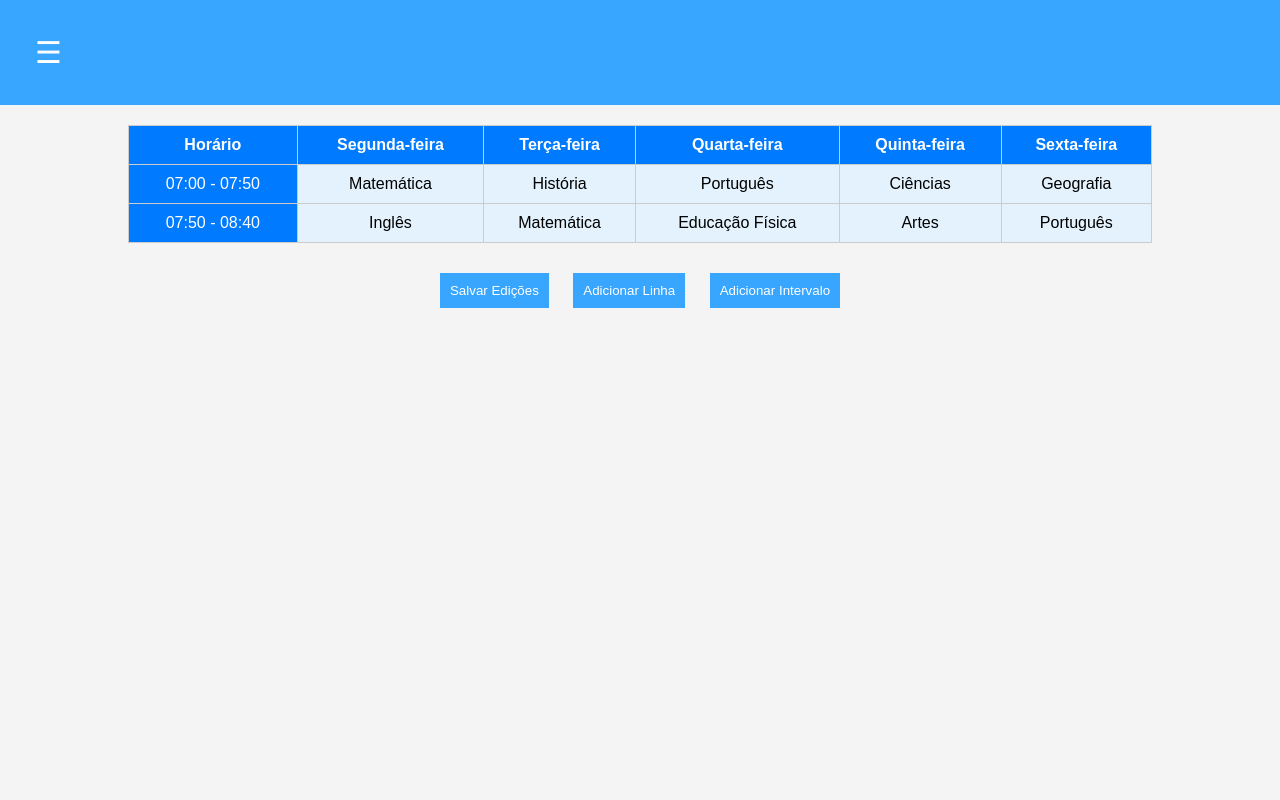
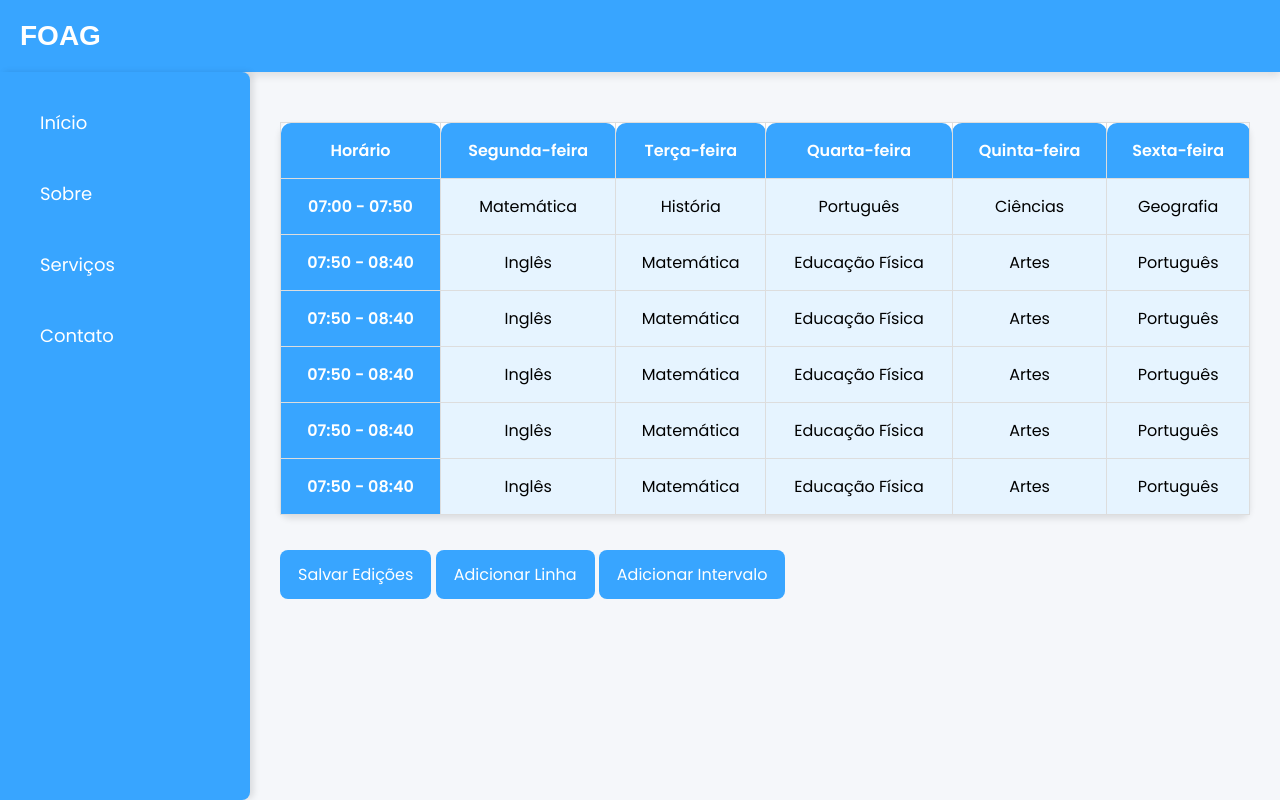
Before and after one commit to kramsite/foag.github.io, a PHP site: page /horario.html in a window 1280 px wide. Run offline with PHP 8.4, Linux system fonts and the light colour scheme.

Commit message:
wqasa
sasas

```diff
--- a/HORARIO/horario.css
+++ b/HORARIO/horario.css
@@ -1,86 +1,139 @@
-body {
-    font-family: Arial, sans-serif;
-    text-align: center;
-    background-color: #f4f4f4;
+* {
     margin: 0;
     padding: 0;
+    box-sizing: border-box;
+    font-family: 'Poppins', sans-serif;
 }
 
-.header {
-    background: #38a5ff;
-    padding: 15px;
-    text-align: left;
-    position: relative;
+/* Corpo da página */
+body {
+    display: flex;
+    flex-direction: column;
+    height: 100vh;
+    background-color: #f5f7fa; /* Cor suave de fundo */
 }
 
-.menu-button {
-    background: transparent;
+/* Cabeçalho do site */
+header.cabecalho {
+    font-family: 'snap ITC', sans-serif ;
+    width: 100%;
+    background-color: #38a5ff ; /* Azul mais suave */
     color: white;
-    padding: 10px;
-    border: none;
-    cursor: pointer;
-    font-size: 30px;
+    text-align: left;
+    padding: 20px;
+    font-size: 28px;
+    font-weight: 700;
+    box-shadow: 0 4px 8px rgba(0, 0, 0, 0.1); /* Sombra sutil */
 }
 
-.menu-lateral {
-    height: 100%;
-    width: 0;
-    position: fixed;
-    top: 0;
-    left: 0;
-    background-color: #38a5ff;
-    overflow-x: hidden;
-    transition: 0.5s;
-    padding-top: 60px;
+/* Container geral (menu e conteúdo principal) */
+.container {
+    display: flex;
+    flex: 1;
 }
 
-.menu-lateral a {
-    padding: 10px 15px;
-    text-decoration: none;
-    font-size: 18px;
-    color: white;
-    display: block;
-    transition: 0.3s;
+/* Menu lateral */
+nav.menu {
+    width: 250px;
+    background-color: #38a5ff; /* Azul */
+    padding: 25px 20px;
+    display: flex;
+    flex-direction: column;
+    gap: 20px;
+    box-shadow: 4px 0 6px rgba(0, 0, 0, 0.1); /* Sombra suave à direita */
+    border-top-right-radius: 8px;
+    border-bottom-right-radius: 8px;
 }
 
-.menu-lateral a:hover {
-    background-color: #575757;
+/* Links do menu */
+nav.menu a {
+    text-decoration: none;
+    color: white;
+    font-size: 18px;
+    padding: 12px 20px;
+    border-radius: 8px;
+    transition: background-color 0.3s, transform 0.2s ease-in-out;
 }
 
+/* Hover dos links */
+nav.menu a:hover {
+    background-color: #38a5ff;
+    transform: translateX(5px); /* Efeito de deslizar */
+}
+
+/* Área principal para o conteúdo da tabela */
+.main-content {
+    flex: 1;
+    padding: 30px;
+    overflow-x: auto;
+}
+
+/* Estilos da tabela */
 table {
-    width: 80%;
-    margin: 20px auto;
+    width: 100%;
+    margin: 20px 0;
     border-collapse: collapse;
     background: white;
+    border-radius: 10px;
+    box-shadow: 0 4px 6px rgba(0, 0, 0, 0.1); /* Sombra suave */
 }
+
 th, td {
-    border: 1px solid #ccc;
-    padding: 10px;
+    border: 1px solid #ddd;
+    padding: 15px;
     text-align: center;
 }
+
 th {
-    background: #007BFF;
+    background: #38a5ff;
     color: white;
+    font-weight: bold;
+    border-radius: 10px 10px 0 0;
 }
+
 tr:nth-child(even) {
-    background: #f9f9f9;
+    background: #f1f1f1;
 }
+
 td[contenteditable="true"] {
-    background-color: #e3f2fd;
+    background-color: #e6f4ff;
     cursor: text;
 }
+
 td:first-child {
-    background-color: #007BFF;
+    background-color: #38a5ff;
     color: white;
+    font-weight: bold;
 }
+
+/* Botões */
 button {
-    margin: 10px;
-    padding: 10px;
+    margin: 15px 0;
+    padding: 12px 18px;
     background-color: #38a5ff;
     color: white;
     border: none;
+    border-radius: 8px;
     cursor: pointer;
+    font-size: 16px;
+    transition: background-color 0.3s, transform 0.2s ease-in-out;
 }
+
 button:hover {
-    background-color: #218838;
+    background-color: #0056b3;
+    transform: scale(1.05); /* Efeito de aumento */
 }
+
+/* Adicionando animações */
+@keyframes fadeIn {
+    0% {
+        opacity: 0;
+    }
+    100% {
+        opacity: 1;
+    }
+}
+
+body {
+    animation: fadeIn 1s ease-in;
+}
--- a/HORARIO/horario.html
+++ b/HORARIO/horario.html
@@ -6,21 +6,23 @@
     <title>Horário Escolar</title>
     <link rel="stylesheet" href="horario.css">
     <link href="https://fonts.googleapis.com/css2?family=Poppins:wght@400;600&family=Roboto:wght@400;500&display=swap" rel="stylesheet">
+</head>
 
-</head>
-<body onload="carregarEdicoes()">
-    <div class="header">
-        <button class="menu-button" onclick="toggleMenu()">☰</button>
-    </div>
+<body>
+    <header class="cabecalho">FOAG</header>
+    <div class="container">
+        <!-- Menu lateral -->
+        <nav class="menu">
+            <a href="#">Início</a>
+            <a href="#">Sobre</a>
+            <a href="#">Serviços</a>
+            <a href="#">Contato</a>
+        </nav>
 
-    <div id="menuLateral" class="menu-lateral">
-        <a href="javascript:void(0)" onclick="toggleMenu()">Fechar</a>
-        <a href="#">Opção 1</a>
-        <a href="#">Opção 2</a>
-        <a href="#">Opção 3</a>
-    </div>
-
+        <!-- Área principal para conteúdo -->
+        <div class="main-content">
             <table id="scheduleTable">
+                <thead>
                     <tr>
                         <th>Horário</th>
                         <th>Segunda-feira</th>
@@ -29,6 +31,8 @@
                         <th>Quinta-feira</th>
                         <th>Sexta-feira</th>
                     </tr>
+                </thead>
+                <tbody>
                     <tr>
                         <td contenteditable="true">07:00 - 07:50</td>
                         <td contenteditable="true">Matemática</td>
@@ -45,13 +49,50 @@
                         <td contenteditable="true">Artes</td>
                         <td contenteditable="true">Português</td>
                     </tr>
+                     <tr>
+                    <td contenteditable="true">07:50 - 08:40</td>
+                    <td contenteditable="true">Inglês</td>
+                    <td contenteditable="true">Matemática</td>
+                    <td contenteditable="true">Educação Física</td>
+                    <td contenteditable="true">Artes</td>
+                    <td contenteditable="true">Português</td>
+                     </tr>
+                     <tr>
+                    <td contenteditable="true">07:50 - 08:40</td>
+                    <td contenteditable="true">Inglês</td>
+                    <td contenteditable="true">Matemática</td>
+                    <td contenteditable="true">Educação Física</td>
+                    <td contenteditable="true">Artes</td>
+                    <td contenteditable="true">Português</td>
+                     </tr>
+
+                     <tr>
+                    <td contenteditable="true">07:50 - 08:40</td>
+                    <td contenteditable="true">Inglês</td>
+                    <td contenteditable="true">Matemática</td>
+                    <td contenteditable="true">Educação Física</td>
+                    <td contenteditable="true">Artes</td>
+                    <td contenteditable="true">Português</td>
+                    </tr>
+
+                    <tr>
+                    <td contenteditable="true">07:50 - 08:40</td>
+                    <td contenteditable="true">Inglês</td>
+                    <td contenteditable="true">Matemática</td>
+                    <td contenteditable="true">Educação Física</td>
+                    <td contenteditable="true">Artes</td>
+                    <td contenteditable="true">Português</td>
+                </tr>
+
             </table>
+
+            <!-- Botões de ação -->
             <button onclick="salvarEdicoes()">Salvar Edições</button>
             <button onclick="adicionarLinha()">Adicionar Linha</button>
             <button onclick="adicionarIntervalo()">Adicionar Intervalo</button>
+        </div>
+    </div>
 
     <script src="horario.js"></script>
-
-
 </body>
 </html>
--- a/HORARIO/horario.js
+++ b/HORARIO/horario.js
@@ -35,8 +35,3 @@ function adicionarIntervalo() {
     celula.style.backgroundColor = "#ffcccb";
     celula.innerHTML = "Intervalo";
 }
-
-function toggleMenu() {
-    const menu = document.getElementById("menuLateral");
-    menu.style.width = menu.style.width === "250px" ? "0" : "250px";
-}
```
Lines whose indentation alone changed are shown as unchanged.
